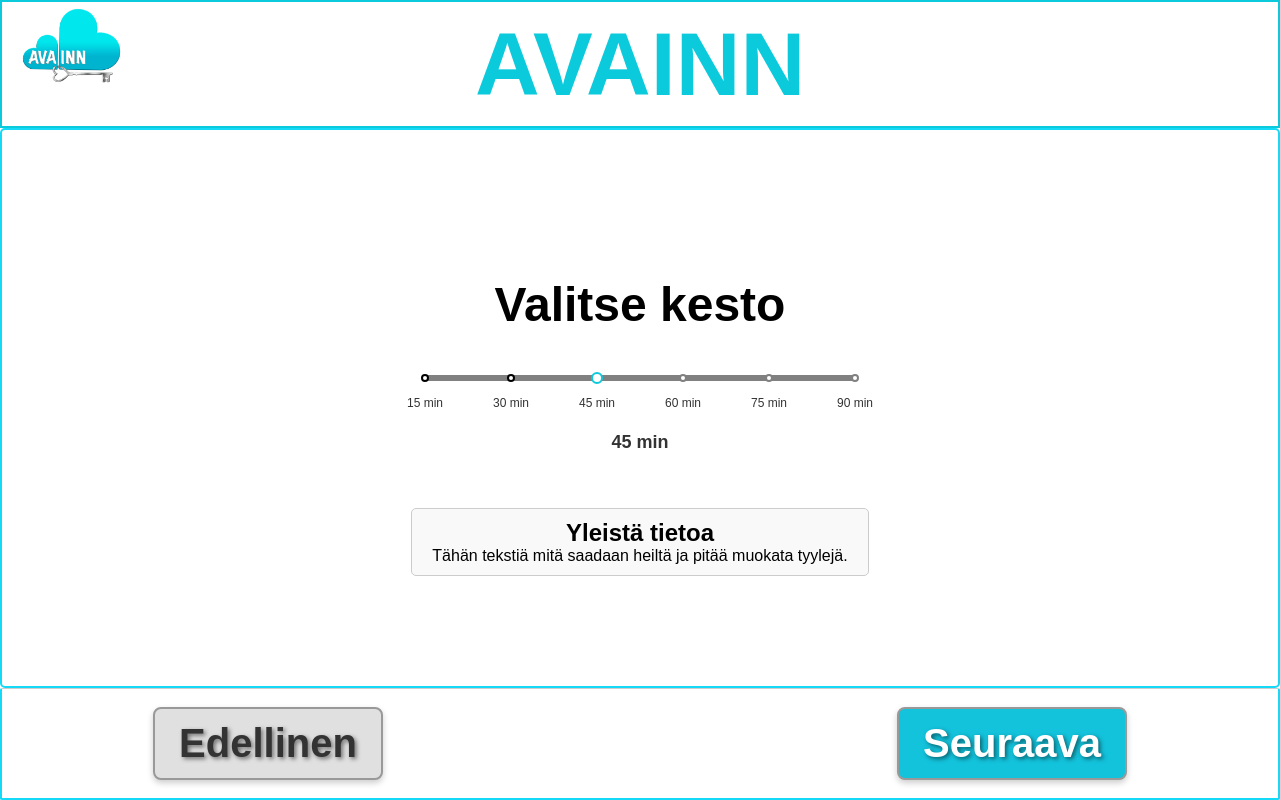
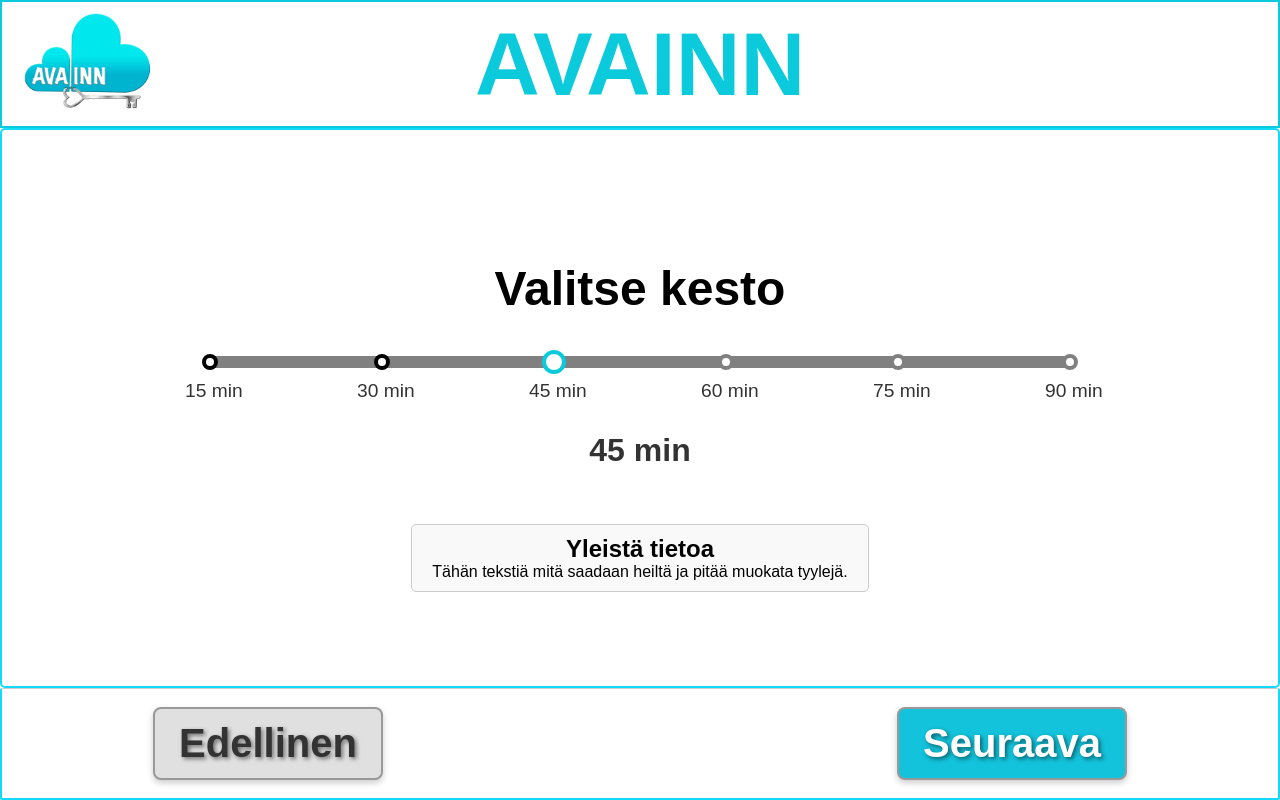
Before and after one commit to NikoKola1/workout-recommender, a React (Vite) app: page /fullview/duration in a window 1280 px wide. Built offline with nearby package versions, Linux system fonts and the light colour scheme.

Commit message:
slider screen fix, basic qr code implementation for url in first screen

```diff
--- a/package.json
+++ b/package.json
@@ -10,6 +10,7 @@
     "preview": "vite preview"
   },
   "dependencies": {
+    "qrcode.react": "^4.2.0",
     "react": "^19.0.0",
     "react-dom": "^19.0.0",
     "react-router-dom": "^7.4.0",
--- a/src/components/Duration.jsx
+++ b/src/components/Duration.jsx
@@ -8,7 +8,7 @@ const Duration = ({ selectedValue, onSelect }) => {
 
     const handleSliderChange = (value) => {
         onSelect(convertToTimeString(value))
-    };
+    }
 
     const defaultTime = 45
     const marks = {
@@ -38,7 +38,7 @@ const Duration = ({ selectedValue, onSelect }) => {
                         value={selectedValue ? parseInt(selectedValue, 10) : defaultTime}
                         onChange={handleSliderChange}
                         graduated
-                        tooltip="auto"
+                        tooltip={false}
                         marks={marks}
                         style={styles.slider}
                         className="custom-slider"
@@ -83,15 +83,16 @@ const styles = {
     },
     labelTrack: {
         position: 'relative',
-        width: '100%',
+        width: '200%',
         marginTop: '10px',
+        marginLeft: '-25%',
         height: '20px',
     },
     label: {
         position: 'absolute',
-        transform: 'translateX(-50%)', // Center each label on its mark
-        fontSize: '12px',
+        transform: 'translateX(-230%)', // Center each label on its mark
         fontWeight: 'normal',
+        fontSize: '1.2rem',
         color: '#333',
         textAlign: 'center',
         whiteSpace: 'nowrap',
@@ -99,8 +100,8 @@ const styles = {
     panel: {
         textAlign: 'center',
         padding: '15px',
-        width: '100%',
-        maxWidth: '500px',
+        minWidth: '500px',
+        overflow:'visible',
     },
     sliderContainer: {
         marginTop: '20px',
@@ -111,8 +112,8 @@ const styles = {
         marginBottom: '15px',
     },
     selectedTime: {
-        marginTop: '16px',
-        fontSize: '18px',
+        marginTop: '2rem',
+        fontSize: '2rem',
         fontWeight: 'bold',
         color: '#333',
     },
--- a/src/components/Footer.jsx
+++ b/src/components/Footer.jsx
@@ -1,8 +1,11 @@
 import { useState } from "react";
+import { QRCodeSVG } from 'qrcode.react'
 
 const Footer = ({ onNext, onSubmit, onPrev, isFirstStep, isLastStep, onBackToStart, showNav = true , isNextDisabled}) => {
     const [showTooltip, setShowTooltip] = useState(false)
+    const currentURL = window.location.href
 
+    console.log(currentURL)
     const tooltipMessage = "Valitse ennen jatkamista"
 
     const handleMouseEnter = () => {
@@ -54,8 +57,9 @@ const Footer = ({ onNext, onSubmit, onPrev, isFirstStep, isLastStep, onBackToSta
 
             {/* Right */}
             <div style={styles.sideContainerRight} onMouseEnter={handleMouseEnter} onMouseLeave={handleMouseLeave} >
-                {/* {isFirstStep && <img src="some-logo.png" alt="qr" style={styles.logo} />} */}
-                {isFirstStep && <img src="some-logo.png" alt=" QR-koodi" style={styles.logo} />}
+                {/* QR code frontpage */}
+                {/* {isFirstStep && <img src="some-logo.png" alt=" QR-koodi" style={styles.logo} />} */}
+                {isFirstStep && <QRCodeSVG value={currentURL}/>}
                 {!isFirstStep && !isLastStep && (
                     <button
                         style={{ ...styles.button, ...styles.primaryButton(isNextDisabled) }}
--- a/src/components/Header.jsx
+++ b/src/components/Header.jsx
@@ -85,7 +85,7 @@ const styles = {
     },
     icon: {
         marginTop: '-10px',
-        height: "7rem",
+        height: "9rem",
         marginLeft: '14px',
     }
 }
--- a/src/components/slider.css
+++ b/src/components/slider.css
@@ -3,5 +3,6 @@
     --rs-slider-bar: grey;
     --rs-slider-thumb-border: #0bcadc;
     --rs-slider-thumb-bg: white;
-    --rs-slider-progress: black
+    --rs-slider-progress: black;
+    transform: scale(2);
 }
```
Also changed, not shown: 1 other file (tests, documents, lock files or other folders).
